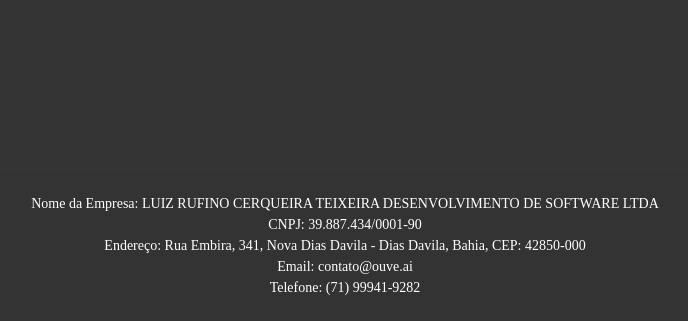
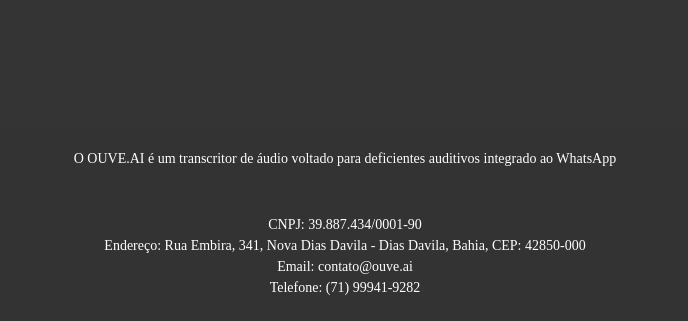
Before and after one commit to luiz-ouroboros/site, a plain HTML site: page index.html in a window 1280 px wide. Shown: the part 479-800 px from the top of the page, without its empty margins (323-1011 px from the left). Drawn offline with Linux system fonts and the light colour scheme.

Commit message:
Update index.html to add description

```diff
--- a/index.html
+++ b/index.html
@@ -28,6 +28,12 @@
       footer p {
         margin: 5px 0;
       }
+
+      .description {
+        margin-bottom: 50px;
+
+      }
+      description
     </style>
   </head>
   <body style="background-color: rgb(52, 52, 52);">
@@ -35,10 +41,11 @@
       <div class="logo">
         <img src="logo.svg" alt="Logo">
       </div>
+
     </div>
     <!-- Rodapé com as informações da empresa -->
     <footer>
-      <p>Nome da Empresa: LUIZ RUFINO CERQUEIRA TEIXEIRA DESENVOLVIMENTO DE SOFTWARE LTDA</p>
+      <p class="description">O OUVE.AI é um transcritor de áudio voltado para deficientes auditivos integrado ao WhatsApp</p>
       <p>CNPJ: 39.887.434/0001-90</p>
       <p>Endereço: Rua Embira, 341, Nova Dias Davila - Dias Davila, Bahia, CEP: 42850-000</p>
       <p>Email: contato@ouve.ai</p>
```
